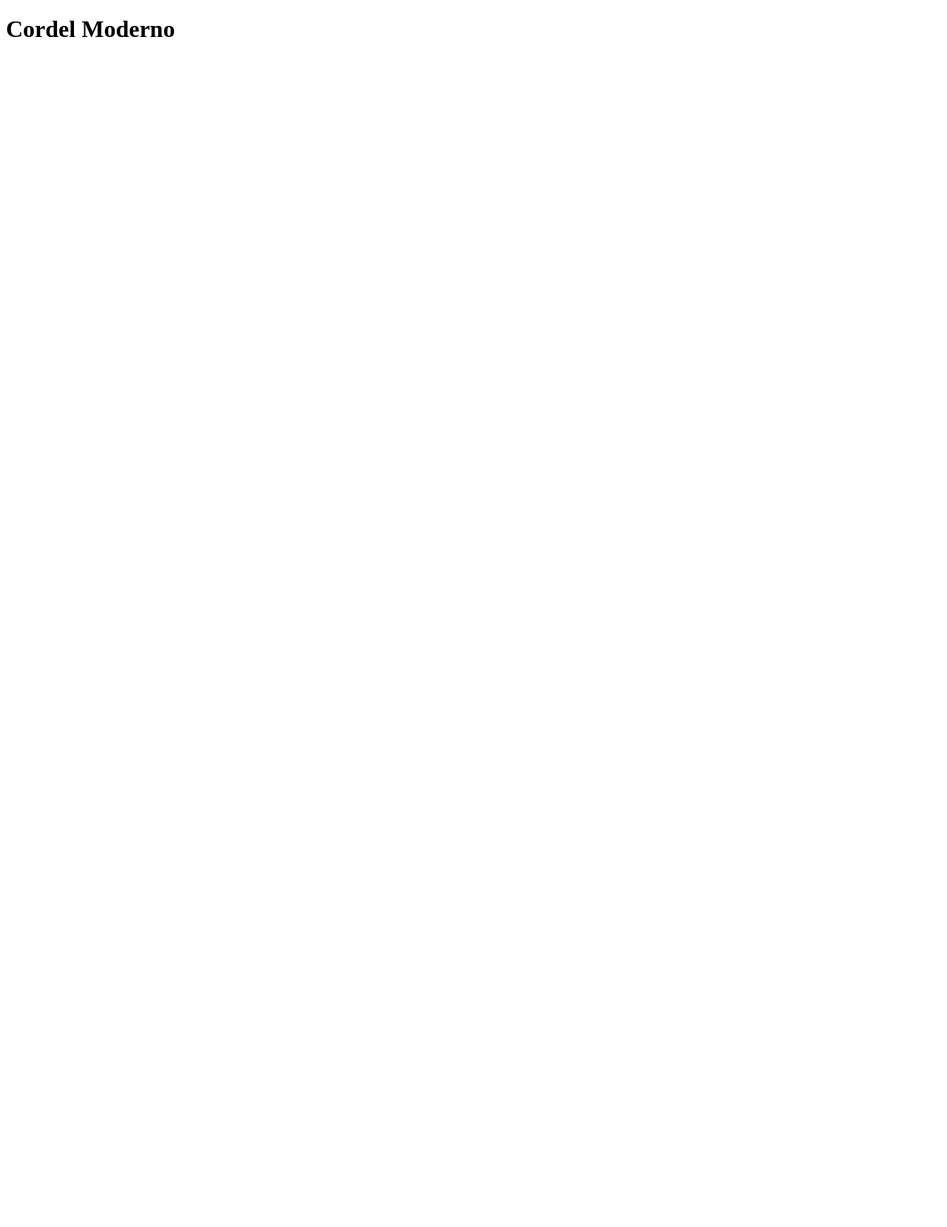
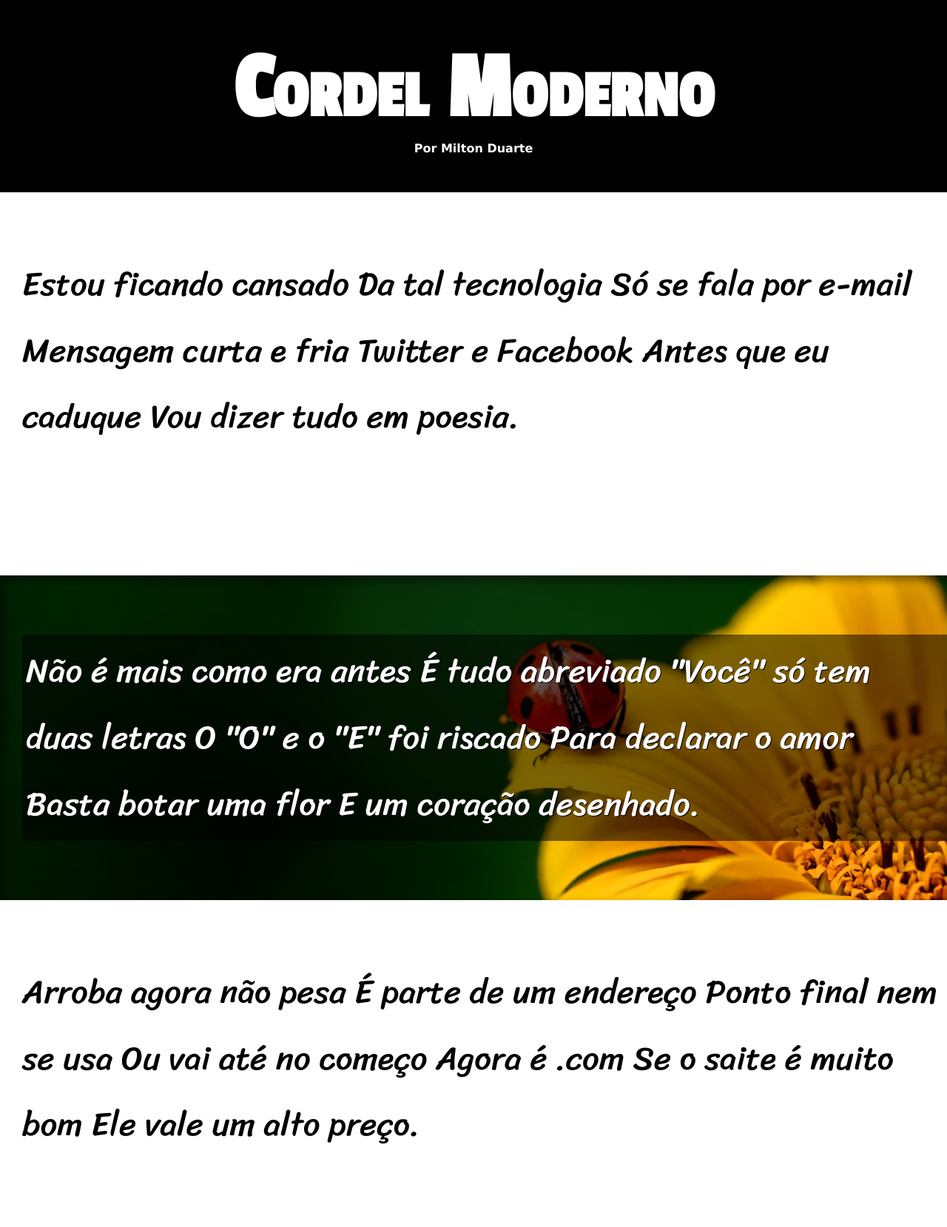
Before and after one commit to ocesarbarros/HTML-CSS, a plain HTML site: page desafios/des012/index.html in a window 1280 px wide. Shown: the top 1659 px of the page at 74% size. Before the commit the page ends 800 px from the top, so only its background shows below. Drawn offline with Linux system fonts and the light colour scheme.

Commit message:
projeto cordel

```diff
--- a/desafios/des012/index.html
+++ b/desafios/des012/index.html
@@ -1,36 +1,97 @@
 <!DOCTYPE html>
 <html lang="pt-br">
   <head>
-  <meta charset="UTF-8">
-  <meta http-equiv="X-UA-Compatible" content="IE=edge">
-  <meta name="viewport" content="width=device-width, initial-scale=1.0">
+    <meta charset="UTF-8" />
+    <meta http-equiv="X-UA-Compatible" content="IE=edge" />
+    <meta name="viewport" content="width=device-width, initial-scale=1.0" />
     <title>Cordel</title>
-  <style>
-
-    @import url('https://fonts.googleapis.com/css2?family=Passion+One&display=swap');
-    @import url('https://fonts.googleapis.com/css2?family=Sriracha&display=swap');
-
-
-
-    h1#title{
-      @font-face {
-        font-family: 'Passion One', cursive;;
-        ;
-      }
-    }
-  </style>
+    <link rel="stylesheet" href="style.css">
   </head>
   <body>
     <header>
-<h1 class="title">Cordel Moderno</h1>
+      <h1>Cordel Moderno</h1>
+      <p>
+        <a href="https://www.recantodasletras.com.br/poesias/3186743" target="_blank">Por Milton Duarte</a>
+      </p>
     </header>
-<p></p>
-<p></p>
-<p></p>
-<p></p>
-<p></p>
-<p></p>
-<p></p>
-
+    <section class="normal">
+        <p>Estou ficando cansado
+      Da tal tecnologia
+      Só se fala por e-mail
+      Mensagem curta e fria
+      Twitter e Facebook
+      Antes que eu caduque
+      Vou dizer tudo em poesia.
+        </p>
+        </section>
+        <section class="imagem" id="img01">
+       <p>
+      Não é mais como era antes
+      É tudo abreviado
+      "Você" só tem duas letras
+      O "O" e o "E" foi riscado
+      Para declarar o amor
+      Basta botar uma flor
+      E um coração desenhado.
+      </p>
+      </section>
+      <section class="normal">
+       <p >
+      Arroba agora não pesa
+      É parte de um endereço
+      Ponto final nem se usa
+      Ou vai até no começo
+      Agora é .com
+      Se o saite é muito bom
+      Ele vale um alto preço.
+    </p>
+    </section>
+    <section class="normal">
+        <p>
+      Pra piorar a liguagem
+      O emoticom é um risco
+      Tem símbolo para tudo
+      Ponto e vírgula e um asterisco
+      Um beijo significa
+      Pra entender como fica
+      Decifre esse rabisco.
+    </p>
+    </section>
+    <section class="imagem" id="img02">
+    <p>
+      Tenho saudade das cartas
+      Escritas com a própria mão
+      Mandava no mês de Junho
+      Só chegava no Verão
+      Mas matava a saudade
+      Era texto de verdade
+      Nas linhas do coração.
+    </p>
+    </section>
+    <section class="normal">
+    <p>
+      Agora, escrevo e envio
+      Chegando na mesma hora
+      Mas quando vou prosear
+      A pessoa foi embora
+      Abriu outro aplicativo
+      O mundo ficou cativo
+      Da tecnologia do agora.
+    </p>
+    </section>
+     <section class="normal">
+    <p>
+      Felizmente, pra orar
+      Não precisa de internet
+      Deus escuta todo mundo
+      Se quiser, faça esse teste
+      Dois pontos são dois joelhos
+      Seus lábios são aparelhos
+      Deixe que Deus interprete.
+    </p>
+    </section>
+    <footer>
+      <p>Site criado por <a href="https://github.com/ocesarbarros" target="_blank">César Barros</a> para o <a href="https://www.cursoemvideo.com" target="_blank">CursoemVideo</a></p>
+  </footer>
   </body>
 </html>
--- /dev/null
+++ b/desafios/des012/style.css
@@ -0,0 +1,98 @@
+@charset "UTF-8";
+      @import url('https://fonts.googleapis.com/css2?family=Passion+One&display=swap');
+      @import url('https://fonts.googleapis.com/css2?family=Sriracha&display=swap');
+
+      :root {
+    --fonte1: Verdana, Geneva, Tahoma, sans-serif;
+    --fonte2: 'Passion One', cursive;
+    --fonte3: 'Sriracha', cursive;
+      }
+      * {
+    margin: 0px;
+    padding: 0px;
+    font-size: 1em;
+}
+
+html, body {
+    min-height: 100vh;
+    background-color: darkgray;
+    font-family: var(--fonte1);
+}
+
+header {
+    background-color: black;
+    color: white;
+    text-align: center;
+}
+
+header > h1 {
+    padding-top: 50px;
+    font-variant: small-caps;
+    font-family: var(--fonte2);
+    font-size: 10vw;
+}
+
+header > p {
+    padding-bottom: 50px;
+}
+
+header a, footer a {
+    color: white;
+    text-decoration: none;
+    font-weight: bolder;
+}
+
+header a:hover, footer a:hover {
+    text-decoration: underline;
+}
+
+section {
+    padding-top: 10vh;
+    padding-bottom: 10vh;
+    line-height: 2em;
+    padding-left: 30px;
+    font-family: var(--fonte3);
+    font-size: 3.5vw;
+}
+
+section > p {
+    padding-bottom: 2em;
+}
+
+section.normal {
+    background-color: white;
+    color: black;
+}
+
+section.imagem {
+    background-color: rgb(51, 51, 51);
+    color: white;
+    box-shadow: inset 6px 6px 13px 0px rgba(0, 0, 0, 0.473);
+    background-size: cover;
+    background-attachment: fixed;
+}
+
+section.imagem > p {
+    display: inline-block;
+    padding: 5px;
+    background-color: rgba(0, 0, 0, 0.514);
+    text-shadow: 1px 1px 0px black;
+}
+
+section#img01 {
+    background-image: url('imagens/background001.jpg');
+    background-position: right center;
+
+}
+
+section#img02 {
+    background-image: url('imagens/background002.jpg');
+
+}
+
+footer {
+    background-color: black;
+    color: white;
+    text-align: center;
+    padding: 10px;
+}
```
Lines whose indentation alone changed are shown as unchanged.
